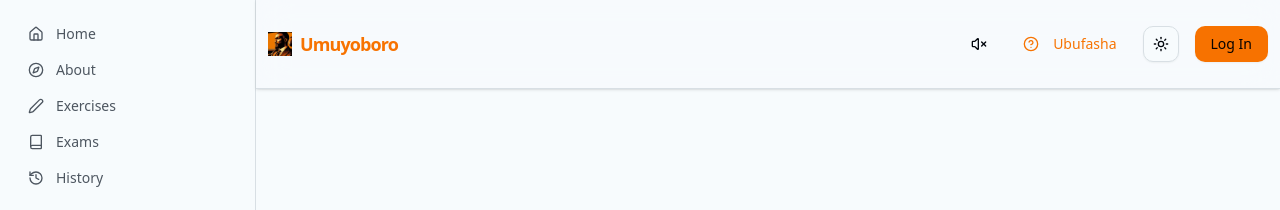
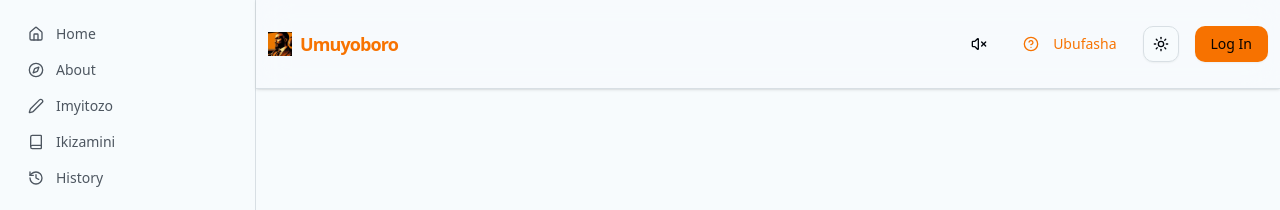
Before and after one commit to biooids/umuyoboro-biooids, a Next.js app in the folder client/: page /admin in a window 1280 px wide. Shown: the top 210 px of the page. Built offline with nearby package versions, Linux system fonts and the light colour scheme; no server answers.

Commit message:
improved ui/ux

```diff
--- a/client/src/components/shared/nav-links.ts
+++ b/client/src/components/shared/nav-links.ts
@@ -18,12 +18,12 @@ export const navLinks = [
   },
   {
     href: "/exercises",
-    label: "Exercises",
+    label: "Imyitozo",
     icon: Pen,
   },
   {
     href: "/exams",
-    label: "Exams",
+    label: "Ikizamini",
     icon: Book,
   },
 
```
